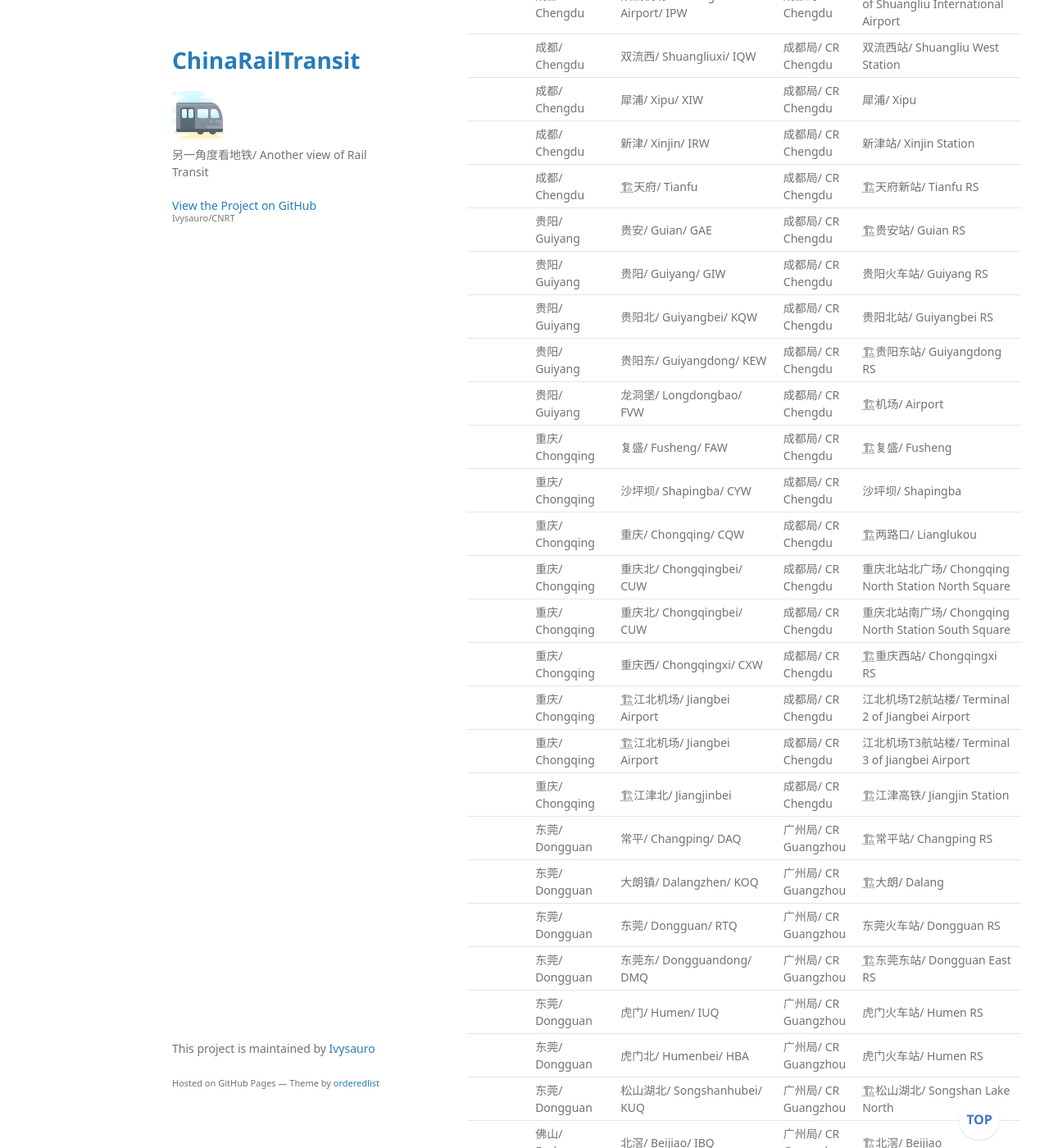
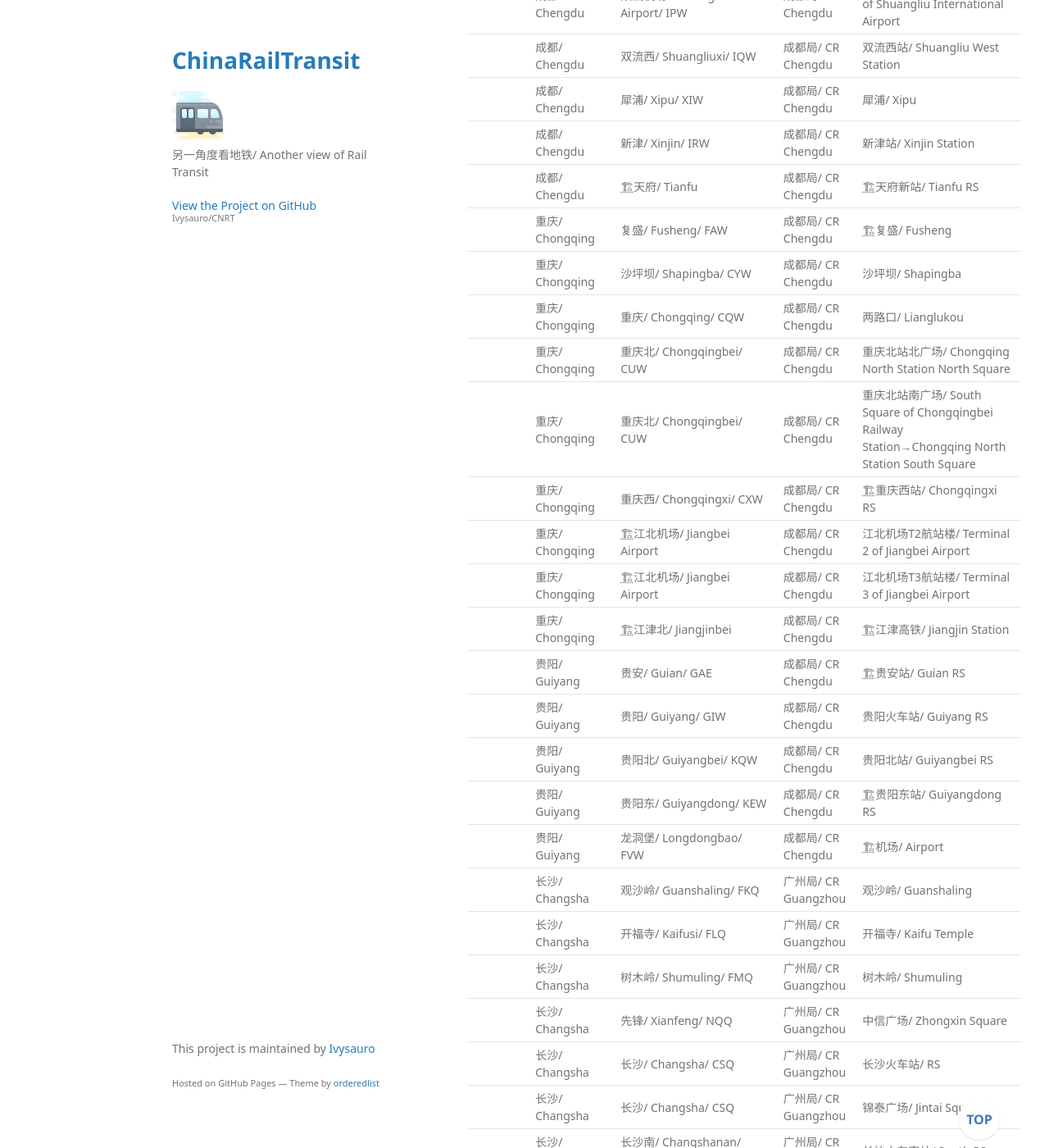
Before and after one commit to Ivysauro/CNRT, a Jekyll site: the page built from data/Rail-Rail.md, in a window 1280 px wide and 1400 px high, scrolled down 2823 px. Shown: the whole window at 82% size. Built offline with Jekyll 4.4.1, drawn with Linux system fonts in a browser that asks for light colours; some web fonts are replaced; our own code applies the rules of GitHub Pages for plain Markdown files; a script that is not in the unit is left out; some of the changed text lies outside the part shown.

Commit message:
🍊调整重庆、长沙排序

```diff
--- a/data/Rail-Rail.md
+++ b/data/Rail-Rail.md
@@ -59,20 +59,29 @@
 |  | 成都/ Chengdu | 犀浦/ Xipu/ XIW | 成都局/ CR Chengdu | 犀浦/ Xipu |
 |  | 成都/ Chengdu | 新津/ Xinjin/ IRW | 成都局/ CR Chengdu | 新津站/ Xinjin Station |
 |  | 成都/ Chengdu | 🏗天府/ Tianfu | 成都局/ CR Chengdu | 🏗天府新站/ Tianfu RS |
+|  | 重庆/ Chongqing | 复盛/ Fusheng/ FAW | 成都局/ CR Chengdu | 🏗复盛/ Fusheng |
+|  | 重庆/ Chongqing | 沙坪坝/ Shapingba/ CYW | 成都局/ CR Chengdu | 沙坪坝/ Shapingba |
+|  | 重庆/ Chongqing | 重庆/ Chongqing/ CQW | 成都局/ CR Chengdu | 两路口/ Lianglukou |
+|  | 重庆/ Chongqing | 重庆北/ Chongqingbei/ CUW | 成都局/ CR Chengdu | 重庆北站北广场/ Chongqing North Station North Square |
+|  | 重庆/ Chongqing | 重庆北/ Chongqingbei/ CUW | 成都局/ CR Chengdu | 重庆北站南广场/ South Square of Chongqingbei Railway Station→Chongqing North Station South Square |
+|  | 重庆/ Chongqing | 重庆西/ Chongqingxi/ CXW | 成都局/ CR Chengdu | 🏗重庆西站/ Chongqingxi RS |
+|  | 重庆/ Chongqing | 🏗江北机场/ Jiangbei Airport | 成都局/ CR Chengdu | 江北机场T2航站楼/ Terminal 2 of Jiangbei Airport |
+|  | 重庆/ Chongqing | 🏗江北机场/ Jiangbei Airport | 成都局/ CR Chengdu | 江北机场T3航站楼/ Terminal 3 of Jiangbei Airport |
+|  | 重庆/ Chongqing | 🏗江津北/ Jiangjinbei | 成都局/ CR Chengdu | 🏗江津高铁/ Jiangjin Station |
 |  | 贵阳/ Guiyang | 贵安/ Guian/ GAE | 成都局/ CR Chengdu | 🏗贵安站/ Guian RS |
 |  | 贵阳/ Guiyang | 贵阳/ Guiyang/ GIW | 成都局/ CR Chengdu | 贵阳火车站/ Guiyang RS |
 |  | 贵阳/ Guiyang | 贵阳北/ Guiyangbei/ KQW | 成都局/ CR Chengdu | 贵阳北站/ Guiyangbei RS |
 |  | 贵阳/ Guiyang | 贵阳东/ Guiyangdong/ KEW | 成都局/ CR Chengdu | 🏗贵阳东站/ Guiyangdong RS |
 |  | 贵阳/ Guiyang | 龙洞堡/ Longdongbao/ FVW | 成都局/ CR Chengdu | 🏗机场/ Airport |
-|  | 重庆/ Chongqing | 复盛/ Fusheng/ FAW | 成都局/ CR Chengdu | 🏗复盛/ Fusheng |
-|  | 重庆/ Chongqing | 沙坪坝/ Shapingba/ CYW | 成都局/ CR Chengdu | 沙坪坝/ Shapingba |
-|  | 重庆/ Chongqing | 重庆/ Chongqing/ CQW | 成都局/ CR Chengdu | 🏗两路口/ Lianglukou |
-|  | 重庆/ Chongqing | 重庆北/ Chongqingbei/ CUW | 成都局/ CR Chengdu | 重庆北站北广场/ Chongqing North Station North Square |
-|  | 重庆/ Chongqing | 重庆北/ Chongqingbei/ CUW | 成都局/ CR Chengdu | 重庆北站南广场/ Chongqing North Station South Square |
-|  | 重庆/ Chongqing | 重庆西/ Chongqingxi/ CXW | 成都局/ CR Chengdu | 🏗重庆西站/ Chongqingxi RS |
-|  | 重庆/ Chongqing | 🏗江北机场/ Jiangbei Airport | 成都局/ CR Chengdu | 江北机场T2航站楼/ Terminal 2 of Jiangbei Airport |
-|  | 重庆/ Chongqing | 🏗江北机场/ Jiangbei Airport | 成都局/ CR Chengdu | 江北机场T3航站楼/ Terminal 3 of Jiangbei Airport |
-|  | 重庆/ Chongqing | 🏗江津北/ Jiangjinbei | 成都局/ CR Chengdu | 🏗江津高铁/ Jiangjin Station |
+|  | 长沙/ Changsha | 观沙岭/ Guanshaling/ FKQ | 广州局/ CR Guangzhou | 观沙岭/ Guanshaling |
+|  | 长沙/ Changsha | 开福寺/ Kaifusi/ FLQ | 广州局/ CR Guangzhou | 开福寺/ Kaifu Temple |
+|  | 长沙/ Changsha | 树木岭/ Shumuling/ FMQ | 广州局/ CR Guangzhou | 树木岭/ Shumuling |
+|  | 长沙/ Changsha | 先锋/ Xianfeng/ NQQ | 广州局/ CR Guangzhou | 中信广场/ Zhongxin Square |
+|  | 长沙/ Changsha | 长沙/ Changsha/ CSQ | 广州局/ CR Guangzhou | 长沙火车站/ RS |
+|  | 长沙/ Changsha | 长沙/ Changsha/ CSQ | 广州局/ CR Guangzhou | 锦泰广场/ Jintai Square |
+|  | 长沙/ Changsha | 长沙南/ Changshanan/ CWQ | 广州局/ CR Guangzhou | 长沙火车南站/ South RS |
+|  | 长沙/ Changsha | 长沙南/ Changshanan/ CWQ | 广州局/ CR Guangzhou | 磁浮高铁/ Changshanan Maglev |
+|  | 长沙/ Changsha | 长沙西/ Changshaxi/ RXQ | 广州局/ CR Guangzhou | 🏗长沙火车西站/ West RS |
 |  | 东莞/ Dongguan | 常平/ Changping/ DAQ | 广州局/ CR Guangzhou | 🏗常平站/ Changping RS |
 |  | 东莞/ Dongguan | 大朗镇/ Dalangzhen/ KOQ | 广州局/ CR Guangzhou | 🏗大朗/ Dalang |
 |  | 东莞/ Dongguan | 东莞/ Dongguan/ RTQ | 广州局/ CR Guangzhou | 东莞火车站/ Dongguan RS |
@@ -205,7 +205,7 @@
 |  | 绍兴/ Shaoxing | 绍兴北/ Shaoxingbei/ SLH | 上海局/ CR Shanghai | 🏗绍兴北站/ Shaoxing North RS |
 |  | 苏州/ Suzhou | 花桥/ Huaqiao/ VQH | 上海局/ CR Shanghai | 🏗城铁花桥站/ Huaqiao RS |
 |  | 苏州/ Suzhou | 苏州/ Suzhou/ SZH | 上海局/ CR Shanghai | 苏州火车站/ Suzhou RS |
-|  | 苏州/ Suzhou | 苏州北/ Suzhoubei/ OHH | 上海局/ CR Shanghai | 高铁苏州北站/ Suzhoubei RS |
+|  | 苏州/ Suzhou | 苏州北/ Suzhoubei/ OHH | 上海局/ CR Shanghai | 高铁苏州北站/ Suzhou North RS→Suzhoubei RS |
 |  | 苏州/ Suzhou | 苏州新区/ Suzhouxinqu/ ITH | 上海局/ CR Shanghai | 苏州新区火车站/ Suzhou Xinqu RS |
 |  | 苏州/ Suzhou | 苏州园区/ Suzhouyuanqu/ KAH | 上海局/ CR Shanghai | 苏州园区火车站/ Suzhou Yuanqu RS |
 |  | 苏州/ Suzhou | 阳澄湖/ Yangchenghu/ AIH | 上海局/ CR Shanghai | 🏗城铁阳澄湖站/ Yangchenghu RS |
```
Also changed, not shown: other parts of data/Rail-Rail.md (+0 -9 lines).
